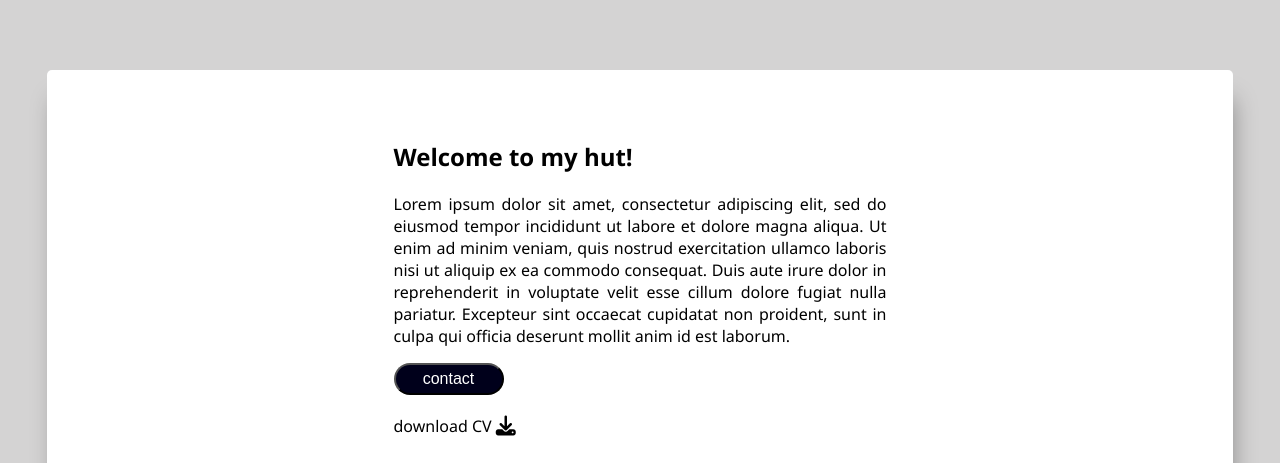
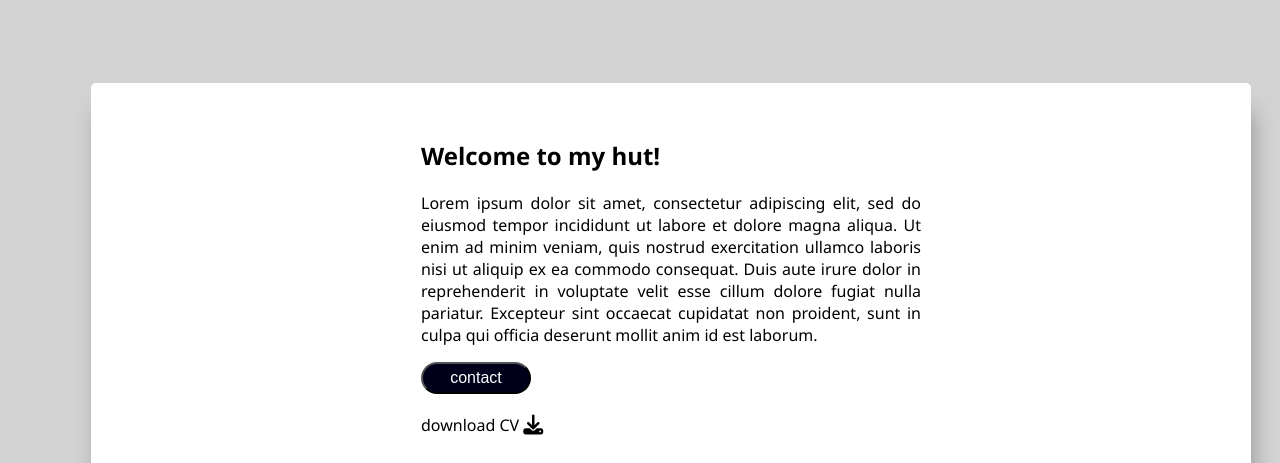
Before and after one commit to alansadewa/Day-1, a plain HTML site: page index.html in a window 1280 px wide. Shown: the top 463 px of the page. Drawn offline with Linux system fonts and the light colour scheme.

Commit message:
Update index.html

```diff
--- a/index.html
+++ b/index.html
@@ -11,17 +11,13 @@ background-color: rgb(212, 211, 211);
 font-family: 'Segoe UI', Tahoma, Geneva, Verdana, sans-serif;">
 
     <div style="
-        background-color: white;
-        width: 78%;
-        padding: 50px 100px;
-        margin: 70px auto;
+        background: white;
+        width: 500px;
+        margin: 83px;
+        padding: 36px 330px;
+        text-align: justify;
         border-radius: 5px;
         box-shadow: 4px 25px 23px -4px rgba(0,0,0,0.34);">
-
-            <div style="
-            margin: auto;
-            width: 50%;
-            text-align: justify;">
 
                 <h2>Welcome to my hut!</h2>
 
```
